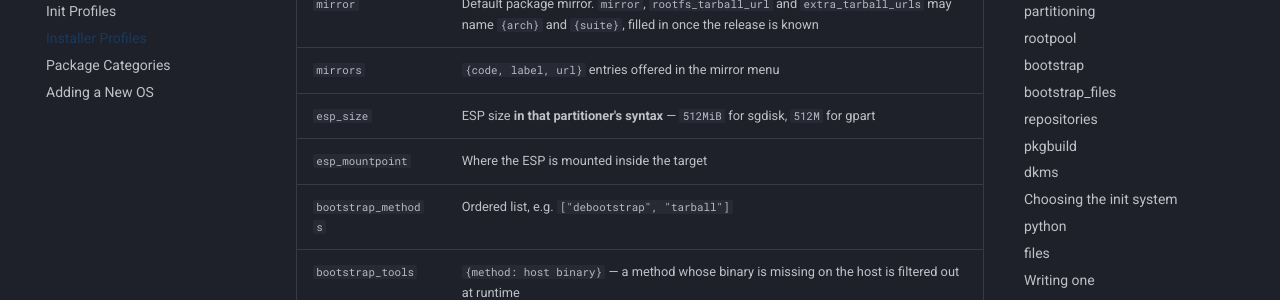
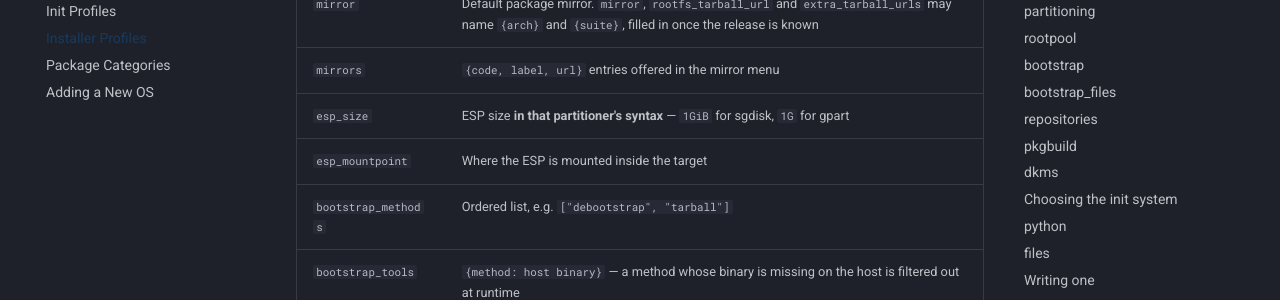
Before and after one commit to FreedomNAS/freedomnas-docs, an MkDocs documentation site: the page built from docs/profiles/installer-profiles.md, in a window 1280 px wide and 900 px high, scrolled down 777 px. Shown: the part 151-451 px from the top of the window. Built offline with MkDocs 1.6.1 and Material for MkDocs 9.7.7, drawn with Linux system fonts in a browser that asks for light colours.

Commit message:
Document the 1 GiB ESP

```diff
--- a/docs/profiles/installer-profiles.md
+++ b/docs/profiles/installer-profiles.md
@@ -28,7 +28,7 @@ Data, not commands — read with `get_profile_value("installer_meta", key)`.
 | `suite` | Release to bootstrap (`trixie`). **Empty with a `bootstrap.latest_suite` command** means "the newest release": FreeBSD follows whatever the mirror ships last, so its profile names no version |
 | `mirror` | Default package mirror. `mirror`, `rootfs_tarball_url` and `extra_tarball_urls` may name `{arch}` and `{suite}`, filled in once the release is known |
 | `mirrors` | `{code, label, url}` entries offered in the mirror menu |
-| `esp_size` | ESP size **in that partitioner's syntax** — `512MiB` for sgdisk, `512M` for gpart |
+| `esp_size` | ESP size **in that partitioner's syntax** — `1GiB` for sgdisk, `1G` for gpart |
 | `esp_mountpoint` | Where the ESP is mounted inside the target |
 | `bootstrap_methods` | Ordered list, e.g. `["debootstrap", "tarball"]` |
 | `bootstrap_tools` | `{method: host binary}` — a method whose binary is missing on the host is filtered out at runtime |
```
Also changed, not shown: docs/getting-started/installation.md (+1 -1 lines).
